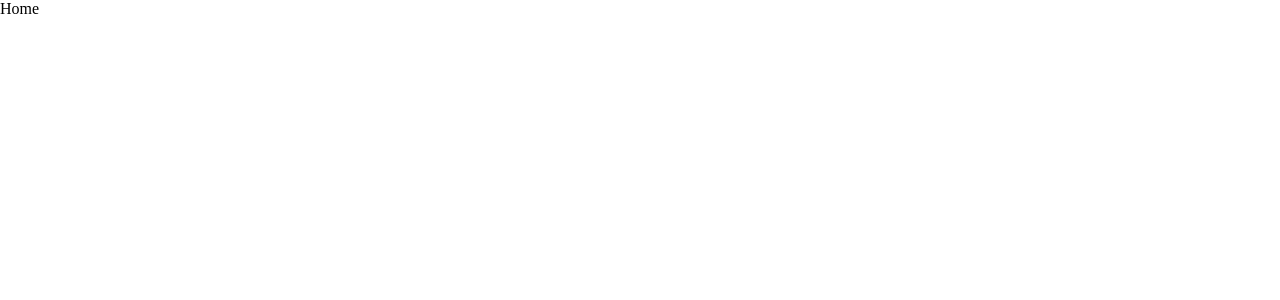
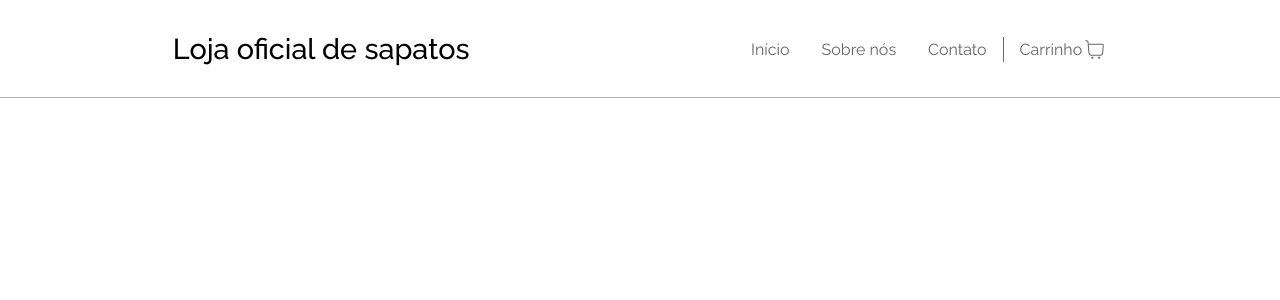
Before and after one commit to VictorMFLDev/Loja-de-Sapatos, a React app: page / in a window 1280 px wide. Shown: the top 300 px of the page. Built offline with nearby package versions, Linux system fonts and the light colour scheme; the HTML template or start-up script is replaced by a standard one.

Commit message:
feat: add Header from application

```diff
--- a/package.json
+++ b/package.json
@@ -11,6 +11,7 @@
   "dependencies": {
     "react": "^19.0.0",
     "react-dom": "^19.0.0",
+    "react-icons": "^5.5.0",
     "styled-components": "^6.1.16"
   },
   "devDependencies": {
--- a/src/App.css
+++ b/src/App.css
@@ -1,5 +1,8 @@
+@import url('https://fonts.googleapis.com/css2?family=Raleway:ital,wght@0,100..900;1,100..900&display=swap');
+
 * {
   margin: 0;
   padding: 0;
   box-sizing: border-box;
+  font-family: "Raleway", sans-serif;
 }
--- a/src/components/Header/Header.tsx
+++ b/src/components/Header/Header.tsx
@@ -0,0 +1,22 @@
+import * as S from "./style";
+
+// Icones
+import { CiShoppingCart } from "react-icons/ci";
+
+export const Header = () => {
+  return (
+    <S.Content>
+      <S.Logo>Loja oficial de sapatos</S.Logo>
+      <S.Navigation>
+        <ul>
+          <li>Início</li>
+          <li>Sobre nós</li>
+          <li>Contato</li>
+          <li>
+            Carrinho <CiShoppingCart size={25} />
+          </li>
+        </ul>
+      </S.Navigation>
+    </S.Content>
+  );
+};
--- a/src/components/Header/style.tsx
+++ b/src/components/Header/style.tsx
@@ -1,6 +1,49 @@
 import styled from "styled-components";
+import { theme } from "../../style/theme";
 
 export const Content = styled.header`
-    background-color: red;
+  width: 100%;
+  padding: 2em;
+  display: flex;
+  justify-content: space-around;
+  align-items: center;
+  color: ${theme.colors.gray};
+  position: relative; /* Para alinhar o pseudo-elemento */
+  &::after {
+    content: "";
+    position: absolute;
+    bottom: 0;
+    left: 0;
+    width: 100%;
+    height: 1px; /* Define a espessura da borda base */
+    background-color: ${theme.colors.gray};
+    transform: scaleY(0.5); /* Reduz a borda para metade de 1px (0.5px) */
+  }
+`;
 
-`
+export const Logo = styled.div`
+  font-size: 1.8em;
+  font-weight: 500;
+  color: ${theme.colors.black};
+`;
+
+export const Navigation = styled.nav`
+  ul {
+    list-style-type: none;
+    display: flex;
+    gap: 2em;
+
+    li {
+      cursor: pointer;
+      display: flex;
+      align-items: center;
+      justify-content: center;
+
+      &:last-child {
+        border-left: 1px solid #666;
+        margin: 0 -1em;
+        padding: 0 1em;
+      }
+    }
+  }
+`;
--- a/src/pages/Home/Home.tsx
+++ b/src/pages/Home/Home.tsx
@@ -1,5 +1,7 @@
+import { Header } from "../../components/Header/Header"
+
 export const Home = () => {
   return (
-    <div>Home</div>
+    <Header />
   )
 }
--- a/src/style/theme.tsx
+++ b/src/style/theme.tsx
@@ -1,5 +1,7 @@
 export const theme = {
-    colors: {
-        white: "#fff"
-    }
-}
+  colors: {
+    white: "#fff",
+    gray: "#666",
+    black: "#000",
+  },
+};
```
Also changed, not shown: 1 other file (tests, documents, lock files or other folders).
